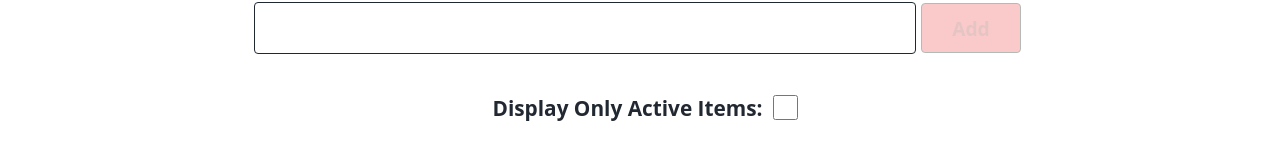
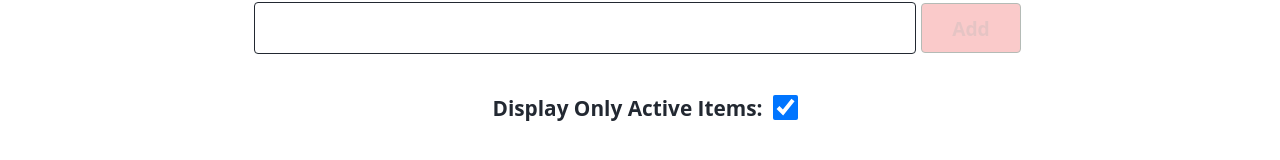
Before and after one commit to alexpeterhall/todo-app, a React (Create React App) app: page / in a window 1280 px wide. Shown: the part 508-668 px from the top of the page. Built offline with nearby package versions, Linux system fonts and the light colour scheme; no server answers; the database is empty.

Commit message:
Working with Firebase data

```diff
--- a/package.json
+++ b/package.json
@@ -4,6 +4,7 @@
   "private": true,
   "homepage": "http://alexpeterhall.github.io/todo-app",
   "dependencies": {
+    "firebase": "^9.17.1",
     "react": "^18.2.0",
     "react-dom": "^18.2.0",
     "react-scripts": "5.0.1",
--- a/src/components/Todo/ListControls/ListControls.tsx
+++ b/src/components/Todo/ListControls/ListControls.tsx
@@ -36,7 +36,7 @@ const ListControls = ({ addItem, toggleActive }: ListControlsProps) => {
 
       <div className={classes.Filter}>
         <p>Display Only Active Items:</p>
-        <input className={classes.Checkbox} type='checkbox' onClick={toggleActive} />
+        <input className={classes.Checkbox} type='checkbox' defaultChecked={true} onClick={toggleActive} />
       </div>
     </>
   )
--- a/src/components/Todo/ListItems/ListItem/ListItem.tsx
+++ b/src/components/Todo/ListItems/ListItem/ListItem.tsx
@@ -12,8 +12,15 @@ const ListItem = ({ id, name, complete, showActiveOnly, toggleComplete, deleteIt
   }
 
   return (
-    <div key={id} className={itemStyle}>
-      <input className={classes.Checkbox} type='checkbox' id={`{$id}`} onClick={() => toggleComplete(id)} />
+    <div key={id} id={id} className={itemStyle}>
+      <input
+        className={classes.Checkbox}
+        type='checkbox'
+        id={`{$id}`}
+        checked={complete ? true : false}
+        readOnly={true}
+        onClick={() => toggleComplete(id)}
+      />
       <p className={classes.Text}>{name}</p>
 
       <div className={classes.Close} onClick={() => deleteItem(id)} />
--- a/src/components/Todo/Todo.tsx
+++ b/src/components/Todo/Todo.tsx
@@ -2,55 +2,93 @@ import React from 'react'
 import ListItems from './ListItems/ListItems'
 import ListControls from './ListControls/ListControls'
 import classes from './Todo.module.css'
+import myFirebaseURL from '../../myFirebase'
+import { getDatabase, ref, child, get } from 'firebase/database'
+import { initializeApp } from '@firebase/app'
 
-const defaultItems: TodoItem[] = [
+const firebaseConfig = { databaseURL: myFirebaseURL }
+const app = initializeApp(firebaseConfig)
+const database = getDatabase(app)
+const dbRef = ref(database)
+
+const defaultItems = [
   {
-    id: 0,
+    id: '0',
     complete: false,
     name: '"Many a false step was made by standing still." - Fortune Cookie',
   },
   {
-    id: 1,
+    id: '1',
     complete: false,
     name: '"Your mind will take the shape of what you frequently hold in thought." - Marcus Aurelius',
   },
   {
-    id: 2,
+    id: '2',
     complete: false,
     name: '"In the beginner\'s mind there are many possibilities; In the expert\'s, there are few." - Zen Master Shunryu Suzuki',
   },
   {
-    id: 3,
+    id: '3',
     complete: false,
     name: '"There are only two kinds of programming languages: the ones people complain about and the ones nobody uses." - Bjarne Stroustrup',
   },
   {
-    id: 4,
+    id: '4',
     complete: false,
     name: 'Thisisareallylongstringthatlikestocauseheadachesandgenerallyjustruinyourhappinesswhenstylingwithcss',
   },
 ]
 
+function generateTodoItems(items: TodoItemFromDB, isComplete: boolean) {
+  const todoItems = []
+  for (let [key, value] of Object.entries(items)) {
+    todoItems.push({ id: key, name: value, complete: isComplete })
+  }
+  return todoItems
+}
+
 const Todo = () => {
   const [todoList, setTodoList] = React.useState(defaultItems)
-  const [showActiveOnly, setShowActiveOnly] = React.useState(false)
+  const [deletedItems, setDeletedItems] = React.useState([] as TodoItem[])
+  const [showActiveOnly, setShowActiveOnly] = React.useState(true)
+
+  React.useEffect(() => {
+    get(child(dbRef, `/users/alex/todos/`))
+      .then((snapshot) => {
+        if (snapshot.exists()) {
+          const data = snapshot.val()
+          const activeItems = generateTodoItems(data.active, false)
+          const completedItems = generateTodoItems(data.complete, true)
+          setTodoList([...activeItems, ...completedItems])
+        } else {
+          console.log('No data available')
+        }
+      })
+      .catch((error) => {
+        console.error(error)
+      })
+  }, [])
 
   function handleAddItem(name: string) {
     setTodoList([
-      ...todoList,
       {
-        id: Math.floor(Math.random() * 100000000),
+        id: Date.now().toString(),
         complete: false,
         name: name,
       },
+      ...todoList,
     ])
   }
 
-  function handleDeleteItem(id: number) {
-    setTodoList(todoList.filter((item) => item.id !== id))
+  //TODO Optimize this so it doesn't filter twice.
+  function handleDeleteItem(id: string) {
+    const todoListCopy = [...todoList]
+    const deletedItem = todoListCopy.filter((item) => item.id === id)
+    setDeletedItems([...deletedItems, ...deletedItem])
+    setTodoList(todoListCopy.filter((item) => item.id !== id))
   }
 
-  function handleToggleComplete(id: number) {
+  function handleToggleComplete(id: string) {
     setTodoList(
       todoList.map((item) => {
         if (item.id === id) {
@@ -71,9 +109,9 @@ const Todo = () => {
       <div className={classes.Header}>TODO List</div>
       <ListItems
         todoList={todoList}
-        deleteItem={(id) => handleDeleteItem(id)}
-        toggleComplete={(id) => handleToggleComplete(id)}
         showActiveOnly={showActiveOnly}
+        deleteItem={(id: string) => handleDeleteItem(id)}
+        toggleComplete={(id: string) => handleToggleComplete(id)}
       />
       <ListControls addItem={(name: string) => handleAddItem(name)} toggleActive={handleToggleActive} />
     </div>
```
Also changed, not shown: src/global.d.ts (+9 -4 lines), 1 other file (tests, documents, lock files or other folders).
